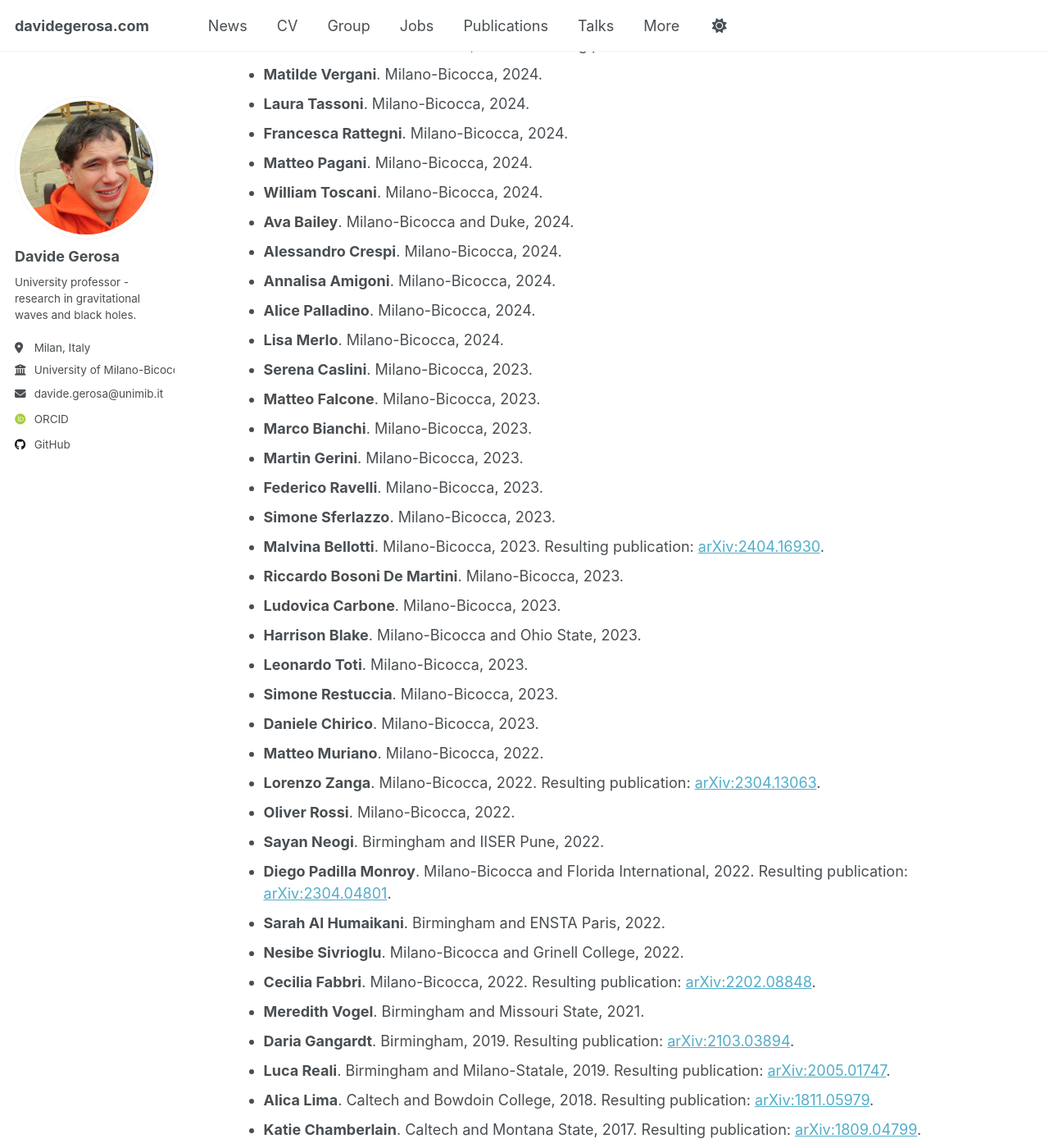
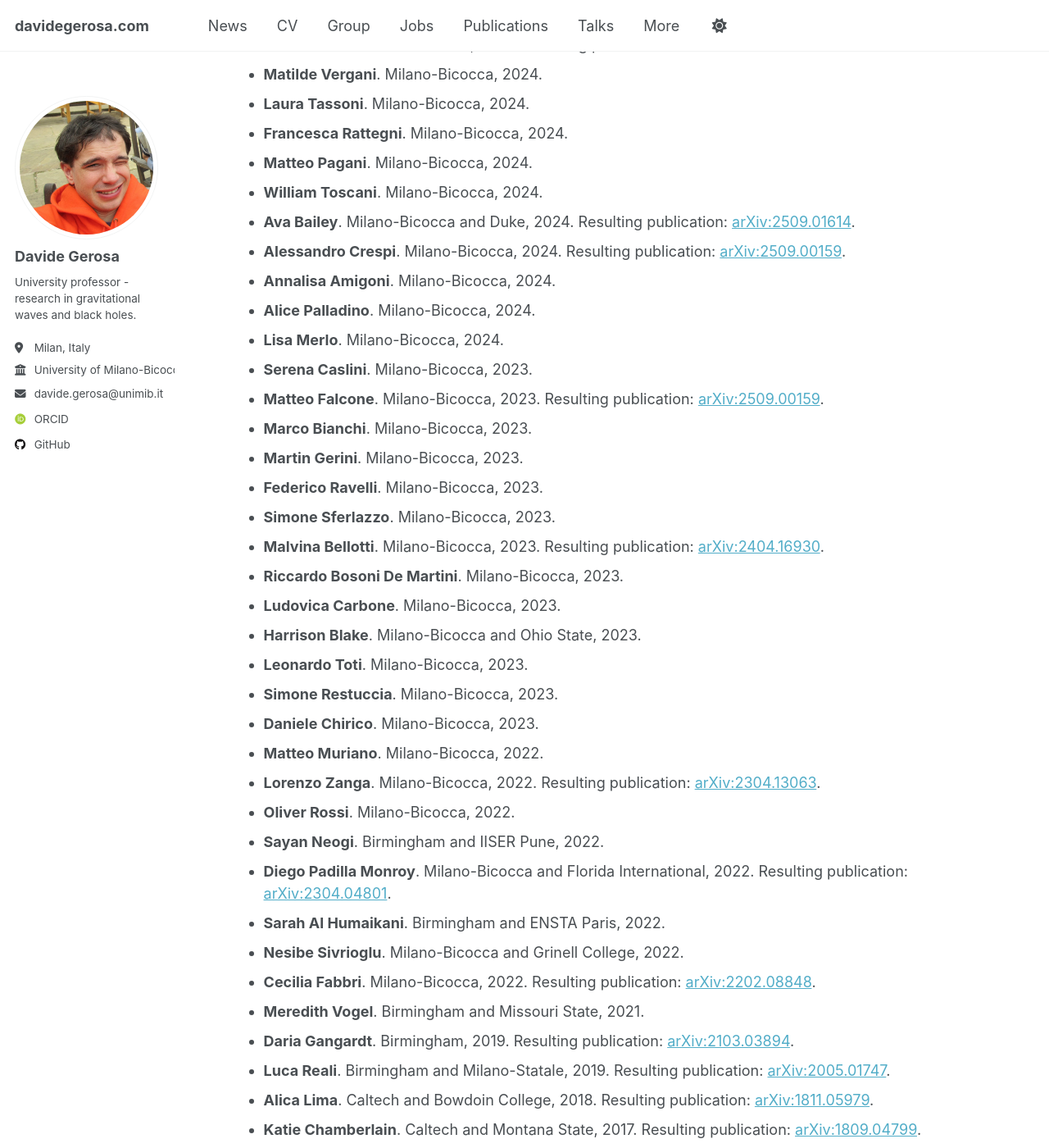
Before and after one commit to dgerosa/website, a Jekyll site: the page built from _pages/group.md, in a window 1280 px wide and 1400 px high, scrolled down 6054 px. Shown: the whole window at 82% size. Built offline with Jekyll 4.4.1, drawn with Linux system fonts in a browser that asks for light colours; some web fonts are replaced; some of the changed text lies outside the part shown.

Commit message:
Website update from workflow

```diff
--- a/_pages/_group.md
+++ b/_pages/_group.md
@@ -202,13 +202,13 @@ Here are the amazing students who are currently completing research projects wit
 - **Francesca Rattegni**. Milano-Bicocca, 2024.
 - **Matteo Pagani**. Milano-Bicocca, 2024.
 - **William Toscani**. Milano-Bicocca, 2024.
-- **Ava Bailey**. Milano-Bicocca and Duke, 2024.
-- **Alessandro Crespi**. Milano-Bicocca, 2024.
+- **Ava Bailey**. Milano-Bicocca and Duke, 2024. Resulting publication: [arXiv:2509.01614](https://arxiv.org/abs/2509.01614).
+- **Alessandro Crespi**. Milano-Bicocca, 2024. Resulting publication: [arXiv:2509.00159](https://arxiv.org/abs/2509.00159).
 - **Annalisa Amigoni**. Milano-Bicocca, 2024.
 - **Alice Palladino**. Milano-Bicocca, 2024.
 - **Lisa Merlo**. Milano-Bicocca, 2024.
 - **Serena Caslini**. Milano-Bicocca, 2023.
-- **Matteo Falcone**. Milano-Bicocca, 2023.
+- **Matteo Falcone**. Milano-Bicocca, 2023. Resulting publication: [arXiv:2509.00159](https://arxiv.org/abs/2509.00159).
 - **Marco Bianchi**. Milano-Bicocca, 2023.
 - **Martin Gerini**. Milano-Bicocca, 2023.
 - **Federico Ravelli**. Milano-Bicocca, 2023.
```
Also changed, not shown: other parts of _pages/_group.md (+1 -1 lines), _pages/_citations.md (+1 -1 lines), _pages/_publications.md (+1 -1 lines), _pages/_talks.md (+1 -1 lines).
